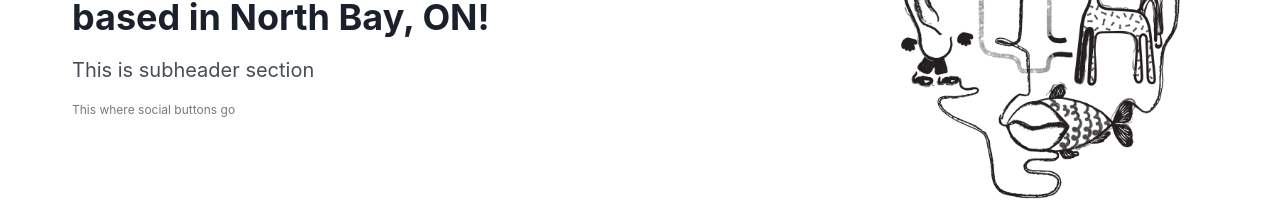
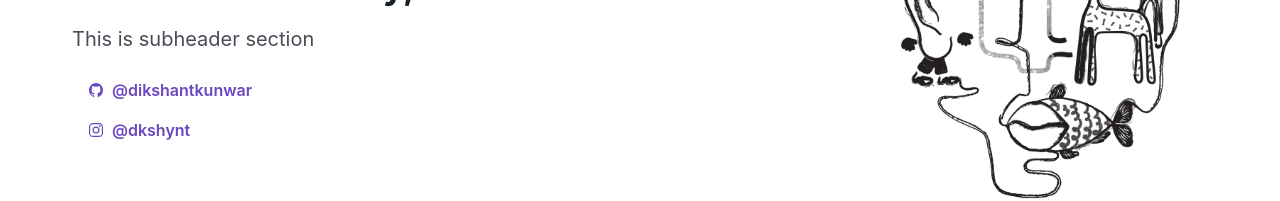
Before and after one commit to dikshantkunwar/resume, a React (Create React App) app: page /shop in a window 1280 px wide. Shown: the part 244-445 px from the top of the page. Built offline with nearby package versions, Linux system fonts and the light colour scheme; a web font is replaced by a local one.

Commit message:
installed react io logos and added social links commponent to display social icons

```diff
--- a/package.json
+++ b/package.json
@@ -18,6 +18,7 @@
     "gh-pages": "^3.2.3",
     "react": "^17.0.2",
     "react-dom": "^17.0.2",
+    "react-icons": "^4.3.1",
     "react-router-dom": "^5.3.0",
     "react-scripts": "4.0.3",
     "web-vitals": "^1.1.2"
--- a/src/components/sections/Hero.js
+++ b/src/components/sections/Hero.js
@@ -2,18 +2,17 @@ import
 { Flex,
   Heading,
   Stack,
-  Text,
   Box,
   Image } from "@chakra-ui/react";
 
 import React from "react";
 import PropTypes from "prop-types"
+import SocialLinks from "./SocialLinks";
 
 export default function Hero({
   title,
   subtitle,
   image,
-  ctaText,
   ...rest
 }) {
   return (
@@ -53,15 +52,7 @@ export default function Hero({
               {subtitle}
             </Heading>
 
-            <Text
-              fontSize="xs"
-              mt={2}
-              textAlign="center"
-              color="primary.800"
-              opacity="0.6"
-            >
-              {ctaText}
-            </Text>
+            <SocialLinks />
         </Stack>
         <Box w={{ base: "30%", sm: "30%", md: "30%" }} mb={{ base: 12, md: 0 }} mt={{ base: 30, md: 0}}>
           <Image src={image} size="50%" rounded="1rem"  />
@@ -74,7 +65,6 @@ Hero.propTypes = {
   title: PropTypes.string,
   subtitle: PropTypes.string,
   image: PropTypes.string,
-  ctaText: PropTypes.string,
 }
 
 Hero.defaultProps = {
@@ -82,5 +72,4 @@ Hero.defaultProps = {
   subtitle:
     "This is the subheader section where you describe the basic benefits of your product",
   image: "https://source.unsplash.com/collection/404339/800x600",
-  ctaText: "Create your account now",
 }
--- /dev/null
+++ b/src/components/sections/SocialLinks.js
@@ -0,0 +1,32 @@
+import { Button, Icon, Link, List, ListItem } from '@chakra-ui/react'
+import { IoLogoInstagram, IoLogoGithub } from 'react-icons/io5'
+import React from 'react'
+
+export default function SocialLinks() {
+  return (
+    <List>
+      <ListItem>
+        <Link href="https://github.com/dikshantkunwar" target="_blank">
+          <Button
+            variant="ghost"
+            colorScheme="purple"
+            leftIcon={<Icon as={IoLogoGithub} />}
+            >
+              @dikshantkunwar
+            </Button>
+        </Link>
+      </ListItem>
+      <ListItem>
+        <Link href="https://instagram.com/dkshynt" target="_blank">
+          <Button
+            variant="ghost"
+            colorScheme="purple"
+            leftIcon={<Icon as={IoLogoInstagram} />}
+            >
+              @dkshynt
+            </Button>
+        </Link>
+      </ListItem>
+    </List>
+  )
+}
--- a/src/pages/Landing.js
+++ b/src/pages/Landing.js
@@ -14,7 +14,6 @@ export default function Landing() {
         title="Hello world, I'm a software developer based in North Bay, ON!"
         subtitle="This is subheader section"
         image={absurdImg}
-        ctaText="This where social buttons go"
         />
         <ProjectList />
         <ContactForm />
```
Also changed, not shown: 1 other file (tests, documents, lock files or other folders).
